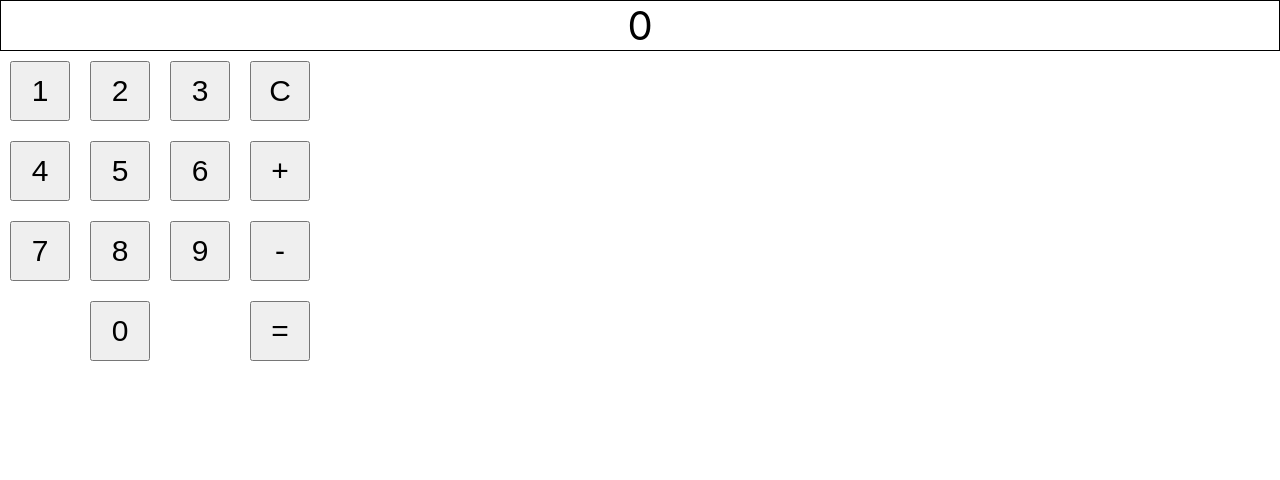
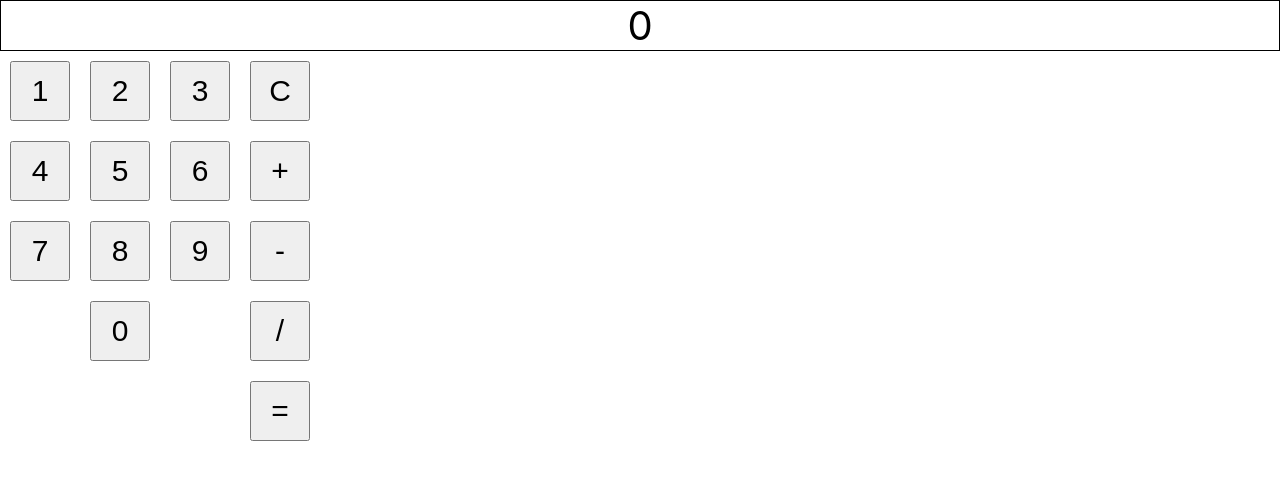
Before and after one commit to Buretos/react-2, a React (Create React App) app in the folder my-app/: page / in a window 1280 px wide. Shown: the top 480 px of the page. Built offline with nearby package versions, Linux system fonts and the light colour scheme.

Commit message:
Looks like a real project. Modular method.

```diff
--- a/my-app/src/App.js
+++ b/my-app/src/App.js
@@ -1,5 +1,6 @@
 import { useState } from 'react';
-import styles from './App.module.css';
+import { getButtons } from './get-buttons';
+import styles from './app.module.css';
 
 export const App = () => {
 	const [operand1, setOperand1] = useState('0');
@@ -7,77 +8,18 @@ export const App = () => {
 	const [operand2, setOperand2] = useState('');
 	const [isResult, setIsResult] = useState(false);
 
-	const handleNum = (label) => {
-		if (operator === '') {
-			if (operand1 === '0') {
-				setOperand1(label);
-			} else {
-				setOperand1(operand1 + label);
-			}
-		} else {
-			if (operand1 === '0') {
-				setOperand2(label);
-			} else {
-				setOperand2(operand2 + label);
-			}
-		}
-		setIsResult(false);
+	const state = {
+		operand1,
+		setOperand1,
+		operator,
+		setOperator,
+		operand2,
+		setOperand2,
+		isResult,
+		setIsResult,
 	};
 
-	const handleReset = () => {
-		setOperand1('0');
-		setOperator('');
-		setOperand2('');
-		setIsResult(false);
-	};
-
-	const handlePlus = () => {
-		setOperator('+');
-		setIsResult(false);
-	};
-
-	const handleMinus = () => {
-		setOperator('-');
-		setIsResult(false);
-	};
-
-	const handleResult = () => {
-		if (operand2 !== '') {
-			switch (operator) {
-				case '+': {
-					setOperand1(Number(operand1) + Number(operand2));
-					break;
-				}
-				case '-': {
-					setOperand1(Number(operand1) - Number(operand2));
-					break;
-				}
-				default:
-			}
-			setOperand2('');
-		}
-		setOperator('');
-		setIsResult(true);
-	};
-
-	const buttons = [
-		{ id: '1', label: '1', group: 'left', handler: handleNum },
-		{ id: '2', label: '2', group: 'left', handler: handleNum },
-		{ id: '3', label: '3', group: 'left', handler: handleNum },
-		{ id: '4', label: '4', group: 'left', handler: handleNum },
-		{ id: '5', label: '5', group: 'left', handler: handleNum },
-		{ id: '6', label: '6', group: 'left', handler: handleNum },
-		{ id: '7', label: '7', group: 'left', handler: handleNum },
-		{ id: '8', label: '8', group: 'left', handler: handleNum },
-		{ id: '9', label: '9', group: 'left', handler: handleNum },
-		{ id: '0', label: '0', group: 'left', handler: handleNum },
-		{ id: 'C', label: 'C', group: 'right', handler: handleReset },
-		{ id: '+', label: '+', group: 'right', handler: handlePlus },
-		{ id: '-', label: '-', group: 'right', handler: handleMinus },
-		{ id: '=', label: '=', group: 'right', handler: handleResult },
-	];
-
-	const NUMS = ['1', '2', '3', '4', '5', '6', '7', '8', '9', '0'];
+	const buttons = getButtons(state);
 
 	const output = operand1 + operator + operand2;
 
--- /dev/null
+++ b/my-app/src/get-buttons.js
@@ -0,0 +1,76 @@
+import {
+	handleNum,
+	handleReset,
+	handlePlus,
+	handleMinus,
+	handleResult,
+	handleDivision,
+} from './handlers';
+
+export const getButtons = (state) => [
+	{
+		id: '1',
+		label: '1',
+		group: 'left',
+		handler: (label) => handleNum(state, label),
+	},
+	{
+		id: '2',
+		label: '2',
+		group: 'left',
+		handler: (label) => handleNum(state, label),
+	},
+	{
+		id: '3',
+		label: '3',
+		group: 'left',
+		handler: (label) => handleNum(state, label),
+	},
+	{
+		id: '4',
+		label: '4',
+		group: 'left',
+		handler: (label) => handleNum(state, label),
+	},
+	{
+		id: '5',
+		label: '5',
+		group: 'left',
+		handler: (label) => handleNum(state, label),
+	},
+	{
+		id: '6',
+		label: '6',
+		group: 'left',
+		handler: (label) => handleNum(state, label),
+	},
+	{
+		id: '7',
+		label: '7',
+		group: 'left',
+		handler: (label) => handleNum(state, label),
+	},
+	{
+		id: '8',
+		label: '8',
+		group: 'left',
+		handler: (label) => handleNum(state, label),
+	},
+	{
+		id: '9',
+		label: '9',
+		group: 'left',
+		handler: (label) => handleNum(state, label),
+	},
+	{
+		id: '0',
+		label: '0',
+		group: 'left',
+		handler: (label) => handleNum(state, label),
+	},
+	{ id: 'C', label: 'C', group: 'right', handler: () => handleReset(state) },
+	{ id: '+', label: '+', group: 'right', handler: () => handlePlus(state) },
+	{ id: '-', label: '-', group: 'right', handler: () => handleMinus(state) },
+	{ id: '/', label: '/', group: 'right', handler: () => handleDivision(state) },
+	{ id: '=', label: '=', group: 'right', handler: () => handleResult(state) },
+];
--- /dev/null
+++ b/my-app/src/handlers/handle-division.js
@@ -0,0 +1,4 @@
+export const handleDivision = ({ setOperator, setIsResult }) => {
+	setOperator('/');
+	setIsResult(false);
+};
--- /dev/null
+++ b/my-app/src/handlers/handle-minus.js
@@ -0,0 +1,4 @@
+export const handleMinus = ({ setOperator, setIsResult }) => {
+	setOperator('-');
+	setIsResult(false);
+};
--- /dev/null
+++ b/my-app/src/handlers/handle-num.js
@@ -0,0 +1,20 @@
+export const handleNum = (
+	{ operand1, setOperand1, operator, operand2, setOperand2, setIsResult },
+	label,
+) => {
+	if (operator === '') {
+		if (operand1 === '0') {
+			setOperand1(label);
+		} else {
+			setOperand1(operand1 + label);
+		}
+	} else {
+		if (operand1 === '0') {
+			setOperand2(label);
+		} else {
+			setOperand2(operand2 + label);
+		}
+	}
+
+	setIsResult(false);
+};
--- /dev/null
+++ b/my-app/src/handlers/handle-plus.js
@@ -0,0 +1,4 @@
+export const handlePlus = ({ setOperator, setIsResult }) => {
+	setOperator('+');
+	setIsResult(false);
+};
--- /dev/null
+++ b/my-app/src/handlers/handle-reset.js
@@ -0,0 +1,6 @@
+export const handleReset = ({ setOperand1, setOperator, setOperand2, setIsResult }) => {
+	setOperand1('0');
+	setOperator('');
+	setOperand2('');
+	setIsResult(false);
+};
--- /dev/null
+++ b/my-app/src/handlers/handle-result.js
@@ -0,0 +1,30 @@
+export const handleResult = ({
+	operand1,
+	setOperand1,
+	operator,
+	setOperator,
+	operand2,
+	setOperand2,
+	setIsResult,
+}) => {
+	if (operand2 !== '') {
+		switch (operator) {
+			case '+': {
+				setOperand1(Number(operand1) + Number(operand2));
+				break;
+			}
+			case '-': {
+				setOperand1(Number(operand1) - Number(operand2));
+				break;
+			}
+			case '/': {
+				setOperand1(Number(operand1) / Number(operand2));
+				break;
+			}
+			default:
+		}
+		setOperand2('');
+	}
+	setOperator('');
+	setIsResult(true);
+};
--- /dev/null
+++ b/my-app/src/handlers/index.js
@@ -0,0 +1,7 @@
+export * from './handle-minus';
+export * from './handle-minus';
+export * from './handle-num';
+export * from './handle-plus';
+export * from './handle-reset';
+export * from './handle-result';
+export * from './handle-division';
--- a/my-app/src/index.js
+++ b/my-app/src/index.js
@@ -1,7 +1,7 @@
 import React from 'react';
 import ReactDOM from 'react-dom/client';
 import './index.css';
-import { App } from './App';
+import { App } from './app';
 
 const root = ReactDOM.createRoot(document.getElementById('root'));
 root.render(
```
